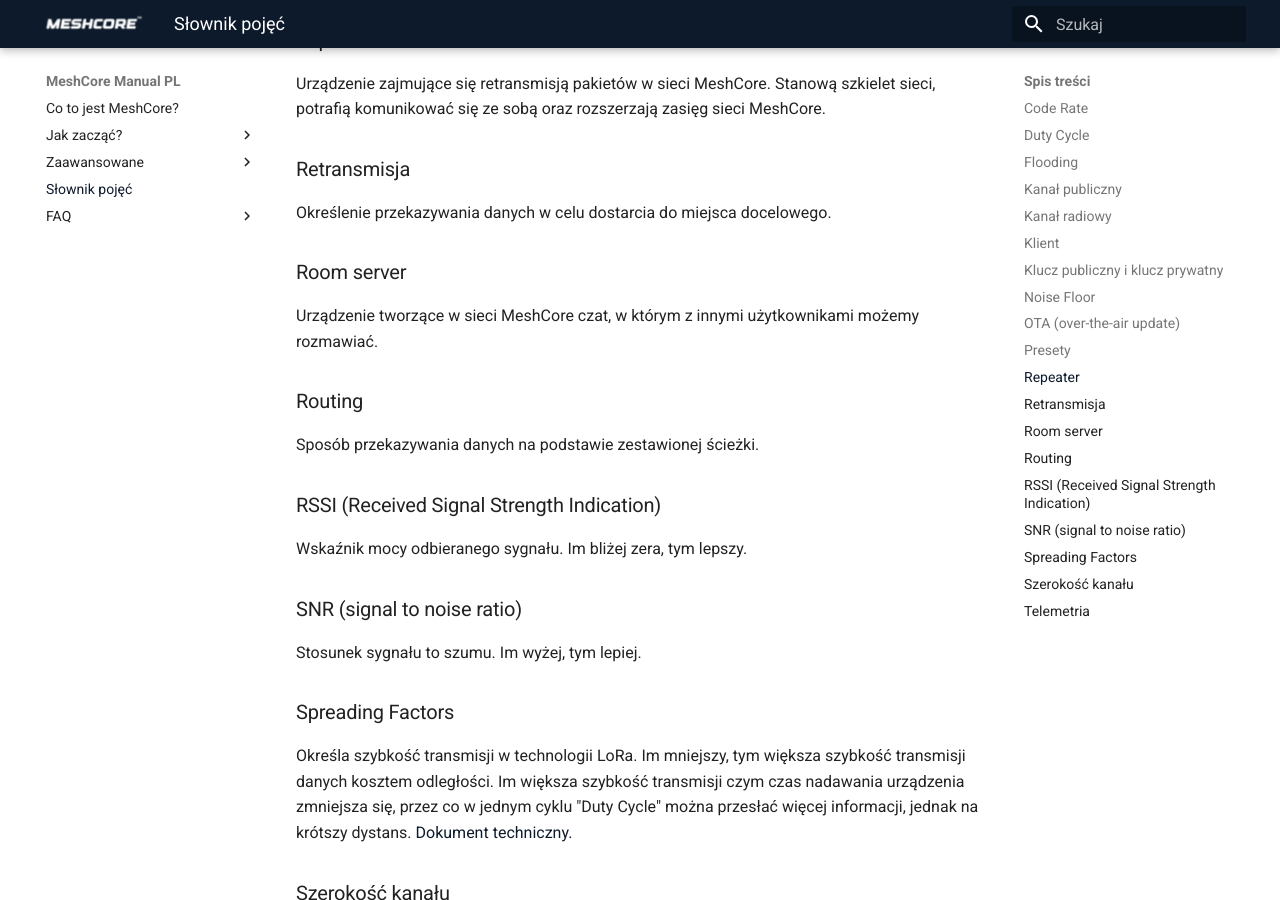
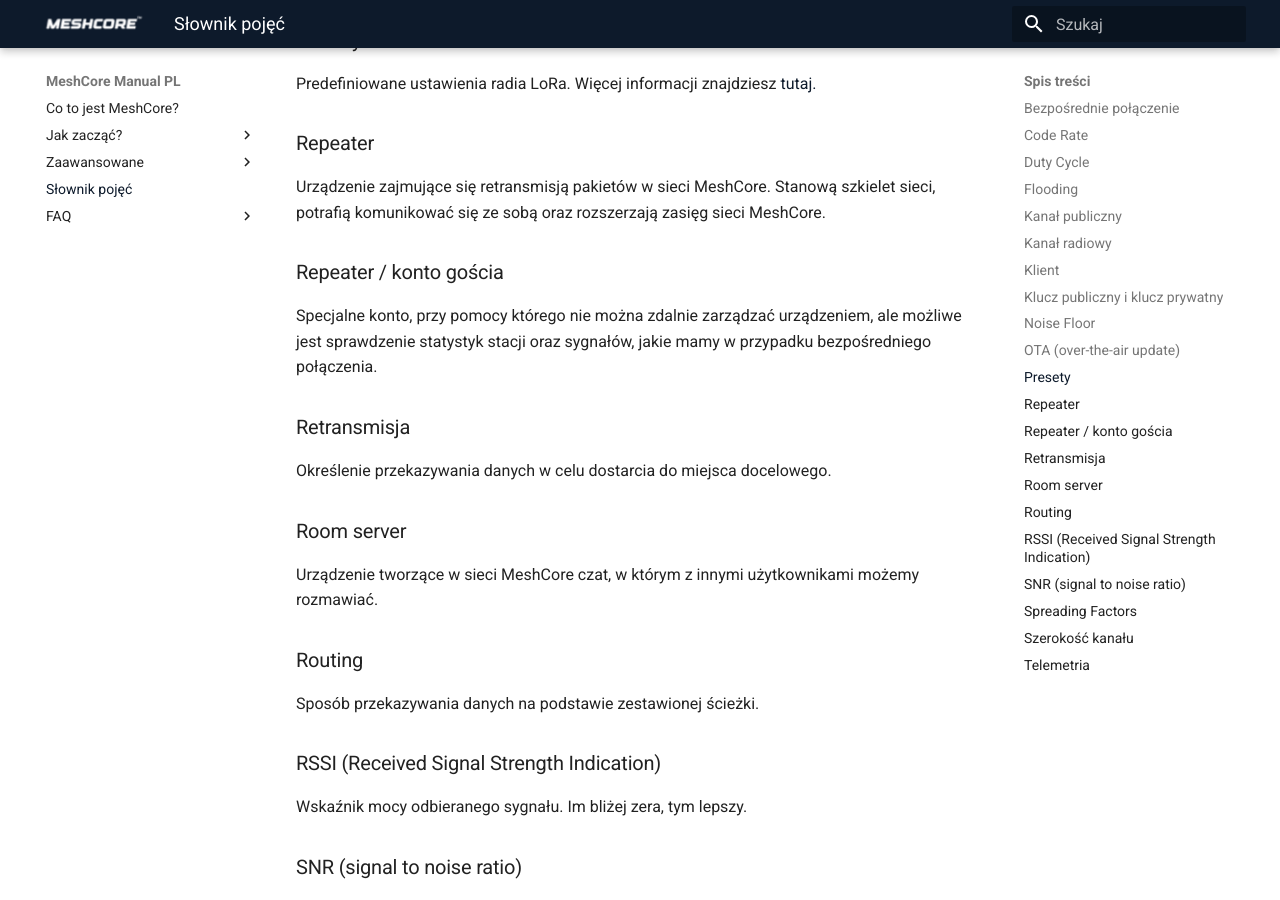
Before and after one commit to deFAT64/meshcore-manual-pl, an MkDocs documentation site: the page built from docs/slownikPojec.md, in a window 1280 px wide and 900 px high, scrolled down 1319 px. Built offline with MkDocs 1.6.1 and Material for MkDocs 9.7.7, drawn with Linux system fonts in a browser that asks for light colours; some of the changed text lies outside the part shown.

Commit message:
Add concepts in slownikPojec.md

```diff
--- a/docs/slownikPojec.md
+++ b/docs/slownikPojec.md
@@ -1,4 +1,7 @@
 # Słownik pojęć
+
+### Bezpośrednie połączenie
+Tym połączenia, w którym jesteś z kim bezpośrednio połączony. Inaczej nazywane "Zero Hop".
 
 ### Code Rate
 Współczynnik kodowania. Na ile bitów danych przypada bitów korekcyjnych. [Dokument techniczny.](https://www.thethingsnetwork.org/docs/lorawan/fec-and-code-rate/)
@@ -34,6 +37,10 @@ Predefiniowane ustawienia radia LoRa. Więcej informacji znajdziesz [tutaj.](/za
 ### Repeater
 Urządzenie zajmujące się retransmisją pakietów w sieci MeshCore. Stanową szkielet sieci, potrafią komunikować się ze sobą oraz rozszerzają zasięg sieci MeshCore.
 
+### Repeater / konto gościa
+
+Specjalne konto, przy pomocy którego nie można zdalnie zarządzać urządzeniem, ale możliwe jest sprawdzenie statystyk stacji oraz sygnałów, jakie mamy w przypadku bezpośredniego połączenia.
+
 ### Retransmisja
 Określenie przekazywania danych w celu dostarcia do miejsca docelowego.
 
```
